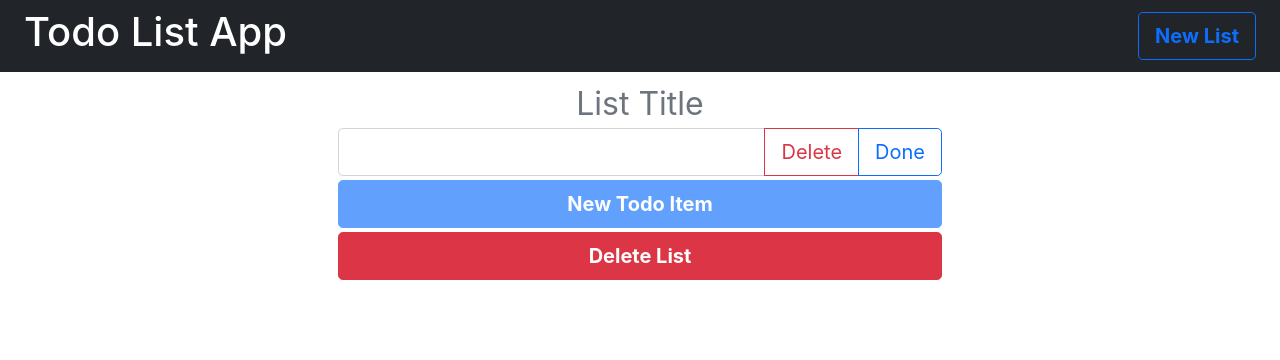
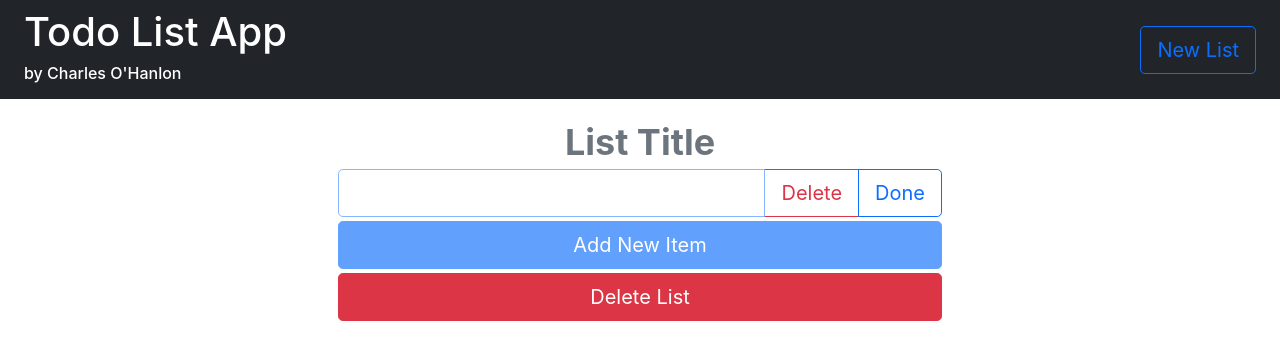
Before and after one commit to charlescohanlon/todo-list-app, a React (Create React App) app: page / in a window 1280 px wide. Shown: the top 360 px of the page. Built offline with nearby package versions, Linux system fonts and the light colour scheme.

Commit message:
Refactor/comment code, fix textbox focus colors, introduce inability to add new item if editing one

```diff
--- a/src/App.js
+++ b/src/App.js
@@ -1,7 +1,3 @@
-/*
- * TODO:
- * add comment documentation, make responsive
-*/
 import React, { Component } from 'react';
 import './App.css';
 import NavBar from './components/NavBar';
@@ -25,7 +21,7 @@ class TodoApp extends Component {
     };
   }
 
-  // could make this more efficient by checking at the index equivalent to the id before searching
+  // Get a copy of lists from state with a list and item index corresponding to a list and item ID
   getMatchingItemForList(listPos) {
     const { lists } = this.state;
     const { itemId, listId } = listPos;
@@ -37,48 +33,55 @@ class TodoApp extends Component {
     return { newLists, listIndex, itemIndex };
   }
 
+  // Set a list item to editing
   setIsEditing(listPos, isEditing) {
     const { newLists, listIndex, itemIndex } = this.getMatchingItemForList(listPos);
     newLists[listIndex].listItems[itemIndex].isEditing = isEditing;
     this.setState({ lists: newLists });
   }
 
+  // Handle a character input in a list title textbox
   handleTitleTextChange = (listPos, newVal) => {
     const { newLists, listIndex } = this.getMatchingItemForList(listPos);
     newLists[listIndex].title = newVal;
     this.setState({ lists: newLists });
   };
 
+  // Handle a character input in a list item textbox
   handleTextInputChange = (listPos, value) => {
     const { newLists, listIndex, itemIndex } = this.getMatchingItemForList(listPos);
     newLists[listIndex].listItems[itemIndex].text = value;
     this.setState({ lists: newLists });
   };
 
+  // Set a list item to not editing when done butten pressed
   handleDone = (listPos) => {
     this.setIsEditing(listPos, false);
   };
 
+  // Delete a list item from a list
   handleDelete = (listPos) => {
     this.removeItem(listPos);
   };
 
+  // Set a list item to editing when edit button pressed
   handleEdit = (listPos) => {
     this.setIsEditing(listPos, true);
   };
 
+  // Add a new list item to list
   handleAddItem = (listId) => {
     const { newLists, listIndex } = this.getMatchingItemForList({ listId, itemId: null });
     newLists[listIndex].listItems.push({
       itemId: newLists[listIndex].lastItemId += 1,
       text: '',
-      textHeight: 1,
       isEditing: true,
       isComplete: false,
     });
     this.setState({ lists: newLists });
   };
 
+  // Remove a list item from a list when checked
   handleComplete = (listPos, isChecked) => {
     if (isChecked) {
       const { newLists, listIndex, itemIndex } = this.getMatchingItemForList(listPos);
@@ -88,6 +91,7 @@ class TodoApp extends Component {
     }
   };
 
+  // Add new list
   handleAddList = () => {
     const newState = { ...this.state };
     newState.lists.push({
@@ -96,11 +100,13 @@ class TodoApp extends Component {
       listItems: [{
         itemId: 0, text: '', textHeight: 1, isEditing: true, isComplete: false,
       }],
+      canAddNewItem: false,
       lastItemId: 0,
     });
     this.setState(newState);
   };
 
+  // Remove specific list
   handleDeleteList = (listId) => {
     const newState = { ...this.state };
     const { newLists, listIndex } = this.getMatchingItemForList({ listId, itemId: null });
@@ -109,6 +115,7 @@ class TodoApp extends Component {
     this.setState(newState);
   };
 
+  // Remove specific list item from list
   removeItem(listPos) {
     const { newLists, listIndex, itemIndex } = this.getMatchingItemForList(listPos);
     const list = newLists[listIndex].listItems;
@@ -120,7 +127,7 @@ class TodoApp extends Component {
     const { lists } = this.state;
     return (
       <div>
-        <NavBar onAddList={this.handleAddList} listLength={lists.length} />
+        <NavBar onAddList={this.handleAddList} />
         <Lists
           lists={lists}
           onTitleTextChange={this.handleTitleTextChange}
--- a/src/components/List.jsx
+++ b/src/components/List.jsx
@@ -1,19 +1,22 @@
-import React, { Component } from 'react';
-import PropTypes from 'prop-types';
-import ListItem from './ListItem';
-import './custom_css/List.css';
+import React, { Component } from "react";
+import ListItem from "./ListItem";
+import "./custom_css/ListComponents.css";
 
 class List extends Component {
   getListTitle(listId, titleVal, onTitleTextChange) {
     return (
       <input
         type="text"
-        className="form-control non-resizable title-text p-0 mt-2 fs-2"
+        className="form-control non-resizable title-text p-0 mt-3 fs-2"
         placeholder="List Title"
-        ref={(input) => { this.titleInputArea = input; }}
-        onChange={(evt) => onTitleTextChange({ itemId: null, listId }, evt.target.value)}
+        ref={(input) => {
+          this.titleInputArea = input;
+        }}
+        onChange={(evt) =>
+          onTitleTextChange({ itemId: null, listId }, evt.target.value)
+        }
         onKeyDown={(evt) => {
-          if (evt.key === 'Enter') {
+          if (evt.key === "Enter") {
             this.titleInputArea.blur();
           }
         }}
@@ -22,42 +25,32 @@ class List extends Component {
     );
   }
 
-  getAddAndDeleteBtnFor(listId, onAddItem, onDeleteList) {
-    const btnClasses = 'btn btn-lg full-width btn-';
+  getAddAndDeleteBtnsFor(listId, canAddNewItem, onAddItem, onDeleteList) {
+    const btnClasses = "btn btn-lg full-width btn-";
     return (
       <>
         <button
           type="button"
           className={`${btnClasses}primary mb-1`}
           onClick={() => onAddItem(listId)}
-          disabled={!this.canAddNewItem()}
+          disabled={canAddNewItem}
         >
-          <b>New Todo Item</b>
+          Add New Item
         </button>
         <button
           type="button"
           className={`${btnClasses}danger`}
           onClick={() => onDeleteList(listId)}
         >
-          <b>Delete List</b>
+          Delete List
         </button>
       </>
     );
   }
 
-  canAddNewItem() {
-    const { items } = this.props;
-    for (let i = 0; i < items.length; i += 1) {
-      if (items[i].isEditing) return false;
-    }
-    return true;
-  }
-
   render() {
     const {
-      titleVal,
-      items,
-      listId,
+      listObject,
       onTitleTextChange,
       onItemTextChange,
       onDone,
@@ -68,11 +61,11 @@ class List extends Component {
       onDeleteList,
     } = this.props;
 
-    const listItems = items.map((item) => (
+    const listItems = listObject.listItems.map((item) => (
       <ListItem
         key={item.itemId}
-        listId={listId}
-        item={item}
+        itemObject={item}
+        listId={listObject.listId}
         onItemTextChange={onItemTextChange}
         onDone={onDone}
         onDelete={onDelete}
@@ -80,33 +73,22 @@ class List extends Component {
         onComplete={onComplete}
       />
     ));
+
+    const { listId, titleVal } = this.props.listObject;
+    const canAddNewItem = listObject.listItems.some((item) => item.isEditing);
     return (
       <>
         {this.getListTitle(listId, titleVal, onTitleTextChange)}
         {listItems}
-        {this.getAddAndDeleteBtnFor(listId, onAddItem, onDeleteList)}
+        {this.getAddAndDeleteBtnsFor(
+          listId,
+          canAddNewItem,
+          onAddItem,
+          onDeleteList
+        )}
       </>
     );
   }
 }
 
-List.propTypes = {
-  titleVal: PropTypes.string.isRequired,
-  items: PropTypes.arrayOf(PropTypes.shape({
-    itemId: PropTypes.number.isRequired,
-    text: PropTypes.string.isRequired,
-    isEditing: PropTypes.bool.isRequired,
-    isComplete: PropTypes.bool.isRequired,
-  })).isRequired,
-  listId: PropTypes.number.isRequired,
-  onTitleTextChange: PropTypes.func.isRequired,
-  onItemTextChange: PropTypes.func.isRequired,
-  onDone: PropTypes.func.isRequired,
-  onDelete: PropTypes.func.isRequired,
-  onEdit: PropTypes.func.isRequired,
-  onComplete: PropTypes.func.isRequired,
-  onAddItem: PropTypes.func.isRequired,
-  onDeleteList: PropTypes.func.isRequired,
-};
-
 export default List;
--- a/src/components/ListItem.jsx
+++ b/src/components/ListItem.jsx
@@ -1,16 +1,14 @@
-import React, { Component } from 'react';
-import './custom_css/ListItem.css';
-import TextareaAutosize from 'react-textarea-autosize';
-import PropTypes from 'prop-types';
+import React, { Component } from "react";
+import "./custom_css/ListComponents.css";
+import TextareaAutosize from "react-textarea-autosize";
 
 class ListItem extends Component {
   constructor(props) {
     super();
     this.props = props;
-    this.item = props.item;
   }
 
-  getCheckBoxFor(pos, onComplete) {
+  getCheckBoxFor(pos, item, onComplete) {
     const viewingCheckBox = (
       <div className="input-group-text btn-group-lg">
         <input
@@ -20,40 +18,44 @@ class ListItem extends Component {
         />
       </div>
     );
-    return this.item.isEditing ? null : viewingCheckBox;
+    return item.isEditing ? null : viewingCheckBox;
   }
 
-  getTextAreaFor(pos, onItemTextChange, onDone, onEdit) {
-    const { text, isEditing, isComplete } = this.item;
-    let textAreaClasses = 'form-control non-resizable';
-    if (isComplete) textAreaClasses += ' show-complete';
-
+  getTextAreaFor(pos, item, onItemTextChange, onDone, onEdit) {
+    const textAreaClasses = "form-control non-resizable";
     const editingTextArea = (
       <TextareaAutosize
         className={textAreaClasses}
-        value={text}
+        autoFocus
+        value={item.text}
+        ref={(input) => {
+          this.textAreaViewing = input;
+        }}
         onChange={(evt) => onItemTextChange(pos, evt.target.value)}
         onKeyDown={(evt) => {
-          if (evt.key === 'Enter') onDone(pos);
+          if (evt.key === "Enter") {
+            onDone(pos);
+            this.textAreaViewing.blur();
+          }
         }}
       />
     );
-    if (isEditing) return editingTextArea;
-
+    if (item.isEditing) return editingTextArea;
     const viewingTextArea = (
       <TextareaAutosize
-        className={textAreaClasses}
-        value={text}
+        className={`${textAreaClasses + " editing-textfield"}`}
+        value={item.text}
         readOnly
         onDoubleClick={() => onEdit(pos)}
-        ref={(input) => { this.textInputArea = input; }}
+        ref={(input) => {
+          this.textAreaInput = input;
+        }}
       />
     );
     return viewingTextArea;
   }
 
-  getBtnsFor(pos, onDone, onDelete, onEdit) {
-    const { isEditing } = this.item;
+  getBtnsFor(pos, item, onDone, onDelete, onEdit) {
     const editingButtons = (
       <>
         <button
@@ -72,7 +74,7 @@ class ListItem extends Component {
         </button>
       </>
     );
-    if (isEditing) return editingButtons;
+    if (item.isEditing) return editingButtons;
 
     const viewingButtons = (
       <button
@@ -80,7 +82,7 @@ class ListItem extends Component {
         className="btn btn-warning px-4"
         onClick={() => {
           onEdit(pos);
-          this.textInputArea.focus();
+          this.textAreaInput.focus();
         }}
       >
         Edit
@@ -91,33 +93,39 @@ class ListItem extends Component {
 
   render() {
     const {
-      listId, onComplete, onItemTextChange, onDone, onEdit, onDelete,
+      listId,
+      itemObject,
+      onComplete,
+      onItemTextChange,
+      onDone,
+      onEdit,
+      onDelete,
     } = this.props;
-    const pos = { itemId: this.item.itemId, listId };
-    const { isComplete } = this.item;
+    const pos = { itemId: itemObject.itemId, listId };
     return (
-      <div className={`input-group input-group-lg mb-1 ${isComplete ? 'fade-out' : ''}`}>
-        {this.getCheckBoxFor(pos, onComplete)}
-        {this.getTextAreaFor(pos, onItemTextChange, onDone, onEdit)}
-        {this.getBtnsFor(pos, onDone, onDelete, onEdit)}
+      <div
+        className={`input-group input-group-lg mb-1 ${
+          itemObject.isComplete ? "fade-out" : ""
+        }`}
+      >
+        {itemObject.isComplete ? (
+          <input className="form-control show-complete"></input>
+        ) : (
+          <>
+            {this.getCheckBoxFor(pos, itemObject, onComplete)}
+            {this.getTextAreaFor(
+              pos,
+              itemObject,
+              onItemTextChange,
+              onDone,
+              onEdit
+            )}
+            {this.getBtnsFor(pos, itemObject, onDone, onDelete, onEdit)}
+          </>
+        )}
       </div>
     );
   }
 }
 
-ListItem.propTypes = {
-  item: PropTypes.shape({
-    itemId: PropTypes.number.isRequired,
-    text: PropTypes.string.isRequired,
-    isEditing: PropTypes.bool.isRequired,
-    isComplete: PropTypes.bool.isRequired,
-  }).isRequired,
-  listId: PropTypes.number.isRequired,
-  onItemTextChange: PropTypes.func.isRequired,
-  onDone: PropTypes.func.isRequired,
-  onDelete: PropTypes.func.isRequired,
-  onEdit: PropTypes.func.isRequired,
-  onComplete: PropTypes.func.isRequired,
-};
-
 export default ListItem;
--- a/src/components/Lists.jsx
+++ b/src/components/Lists.jsx
@@ -1,6 +1,5 @@
-import React from 'react';
-import PropTypes from 'prop-types';
-import List from './List';
+import React from "react";
+import List from "./List";
 
 function Lists(props) {
   const {
@@ -8,18 +7,21 @@ function Lists(props) {
     onTitleTextChange,
     onDeleteList,
     onItemTextChange,
-    onDone, onDelete,
-    onEdit, onComplete,
+    onDone,
+    onDelete,
+    onEdit,
+    onComplete,
     onAddItem,
   } = props;
   return (
     <div className="row px-4">
       {lists.map((list) => (
-        <div className="container col-6 gx-4" key={list.listId}>
+        <div
+          className={`col-lg-6 gx-4 ${lists.length === 1 ? "container" : ""}`}
+          key={list.listId}
+        >
           <List
-            titleVal={list.title}
-            listId={list.listId}
-            items={list.listItems}
+            listObject={list}
             onTitleTextChange={onTitleTextChange}
             onDeleteList={onDeleteList}
             onItemTextChange={onItemTextChange}
@@ -35,26 +37,4 @@ function Lists(props) {
   );
 }
 
-Lists.propTypes = {
-  lists: PropTypes.arrayOf(PropTypes.shape({
-    title: PropTypes.string.isRequired,
-    listId: PropTypes.number.isRequired,
-    listItems: PropTypes.arrayOf(PropTypes.shape({
-      itemId: PropTypes.number.isRequired,
-      text: PropTypes.string.isRequired,
-      isEditing: PropTypes.bool.isRequired,
-      isComplete: PropTypes.bool.isRequired,
-    })),
-    lastItemId: PropTypes.number.isRequired,
-  })).isRequired,
-  onTitleTextChange: PropTypes.func.isRequired,
-  onDeleteList: PropTypes.func.isRequired,
-  onItemTextChange: PropTypes.func.isRequired,
-  onDone: PropTypes.func.isRequired,
-  onDelete: PropTypes.func.isRequired,
-  onEdit: PropTypes.func.isRequired,
-  onComplete: PropTypes.func.isRequired,
-  onAddItem: PropTypes.func.isRequired,
-};
-
 export default Lists;
--- a/src/components/NavBar.jsx
+++ b/src/components/NavBar.jsx
@@ -1,33 +1,29 @@
-import React from 'react';
-import PropTypes from 'prop-types';
+import React from "react";
 
 function NavBar(props) {
-  const { onAddList, listLength } = props;
+  const { onAddList } = props;
 
   const addListButton = (
     <button
       type="button"
       className="btn btn-lg btn-outline-primary d-flex"
       onClick={onAddList}
-      disabled={!(listLength < 4)}
     >
-      <b>New List</b>
+      New List
     </button>
   );
 
   return (
     <nav className="navbar navbar-light bg-dark">
       <div className="container-fluid px-4">
-        <h1 className="text-white">Todo List App</h1>
+        <div className="text-white">
+          <h1>Todo List App</h1>
+          <h6 className="text-white">by Charles O'Hanlon</h6>
+        </div>
         {addListButton}
       </div>
     </nav>
   );
 }
 
-NavBar.propTypes = {
-  onAddList: PropTypes.func.isRequired,
-  listLength: PropTypes.number.isRequired,
-};
-
 export default NavBar;
--- a/src/components/custom_css/List.css
+++ /dev/null
@@ -1,3 +0,0 @@
-.full-width {
-  width: 100%;
-}
--- a/src/components/custom_css/ListItem.css
+++ b/src/components/custom_css/ListComponents.css
@@ -1,5 +1,12 @@
+.full-width {
+  width: 100%;
+}
 
-input:focus, textarea:focus {
+.editing-textfield:focus {
+  border-color: #ced4da;
+}
+
+.form-control:focus {
   outline: none !important;
   box-shadow: none !important;
 }
@@ -10,8 +17,9 @@ input:focus, textarea:focus {
 }
 
 .show-complete {
-  background: rgb(18, 194, 18) !important;
-  color: rgb(18, 194, 18) !important;
+  background: limegreen !important;
+  color: limegreen !important;
+  border-color: limegreen !important;
 }
 
 .non-resizable {
@@ -26,8 +34,6 @@ input:focus, textarea:focus {
 .title-text {
   text-align: center;
   border: none;
+  font-size: 2.25rem !important;
+  font-weight: bold;
 }
-
-.btn-warning:hover {
-  background-color: #e9ecef !important;
-}
```
Also changed, not shown: .eslintrc.json (deleted).
